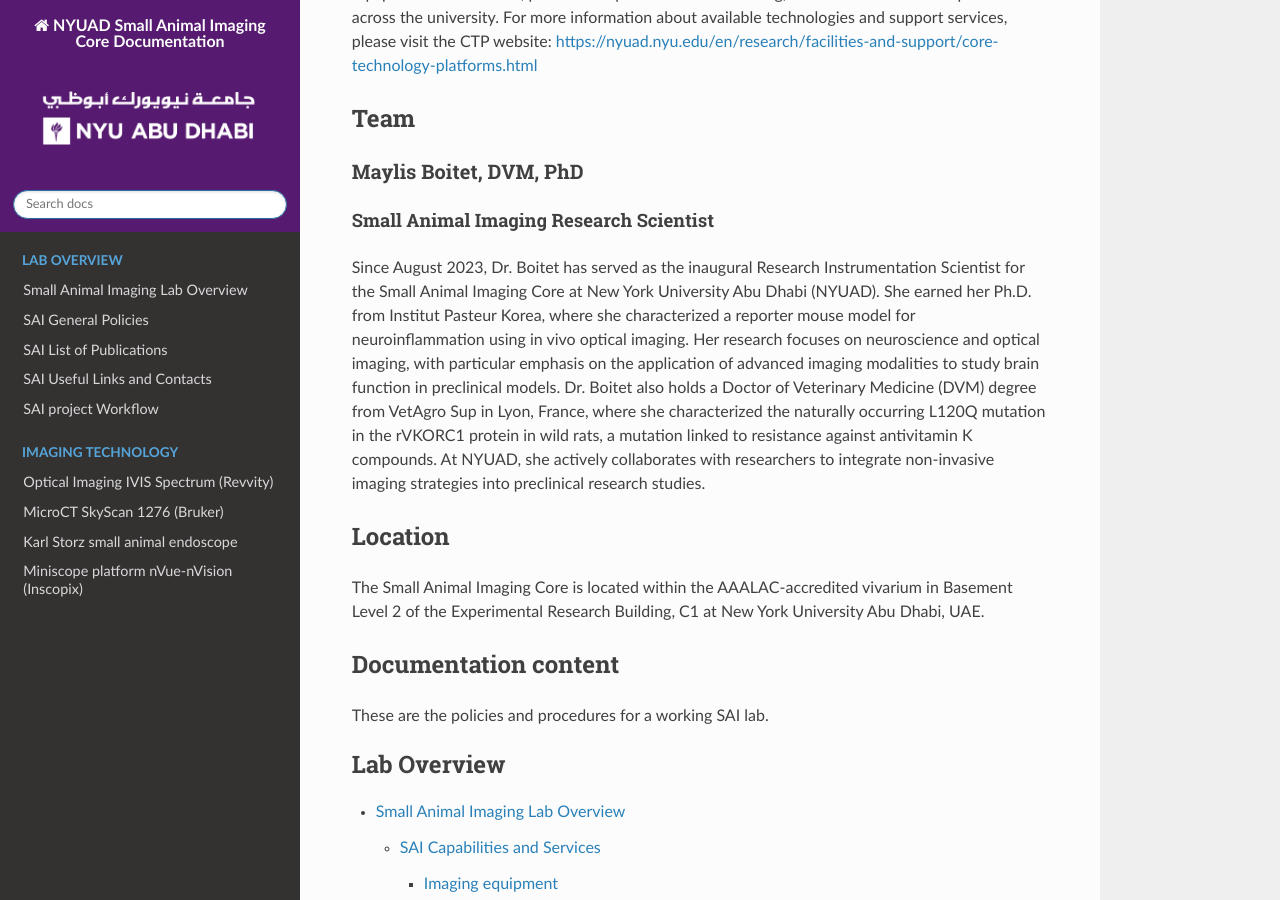
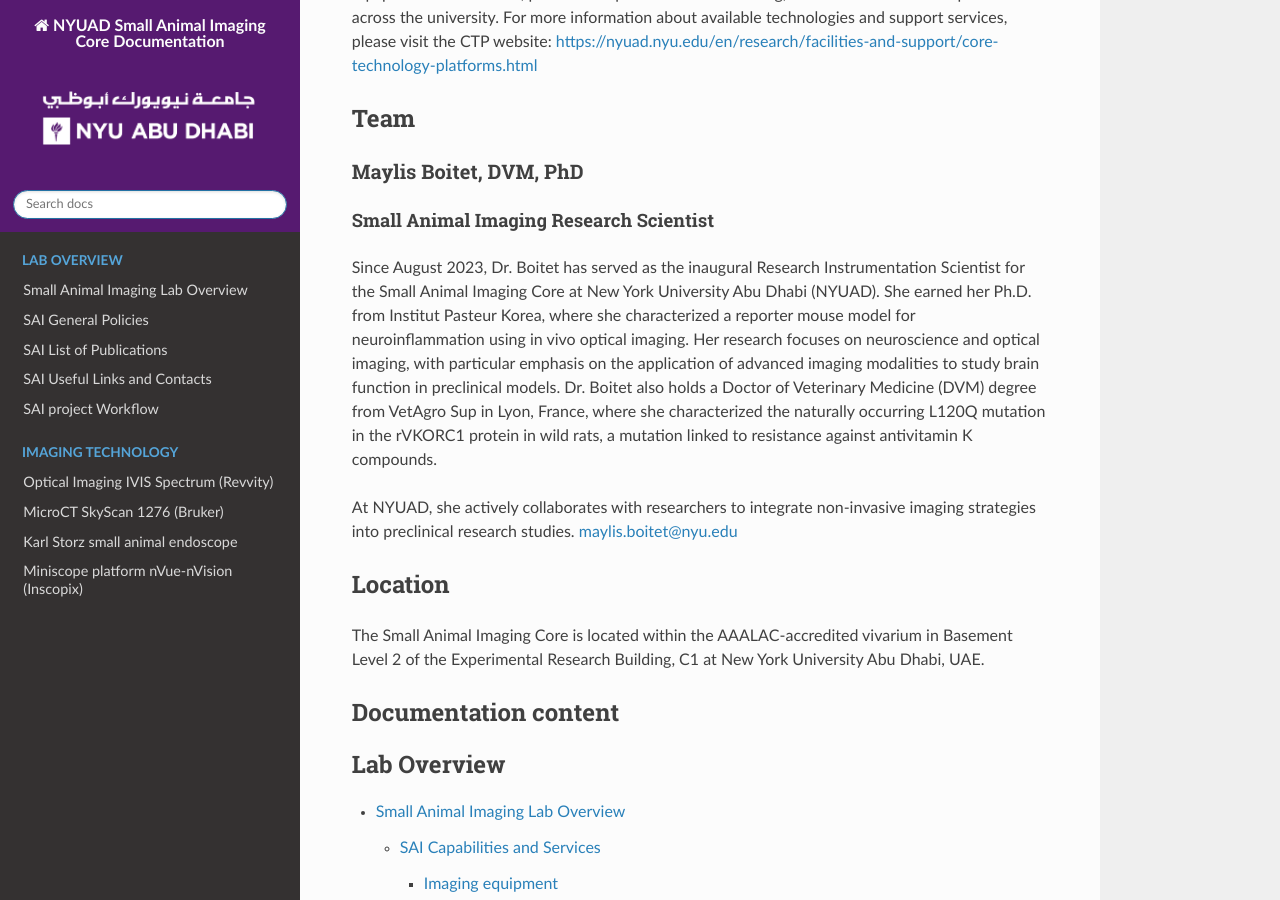
Before and after one commit to BioMedicalImaging-Core-NYUAD/smallanimalimaging-lab-documentation, a Sphinx documentation site: the page built from docs/source/index.rst, in a window 1280 px wide and 900 px high, scrolled down 274 px. Built offline with Sphinx 7.4.7 and the Read the Docs theme 3.1.0, drawn with Linux system fonts in a browser that asks for light colours.

```diff
--- a/docs/source/index.rst
+++ b/docs/source/index.rst
@@ -23,7 +23,9 @@
 models. Dr. Boitet also holds a Doctor of Veterinary Medicine (DVM) degree from VetAgro Sup in Lyon, France, where she
 characterized the naturally occurring L120Q mutation in the rVKORC1 protein in wild rats, a mutation linked to resistance
 against antivitamin K compounds.
+
 At NYUAD, she actively collaborates with researchers to integrate non-invasive imaging strategies into preclinical research studies.
+`maylis.boitet@nyu.edu <mailto:maylis.boitet@nyu.edu>`_
 
 Location
 ********
@@ -32,7 +34,6 @@
 
 Documentation content
 *********************
-These are the policies and procedures for a working SAI lab.
 
 .. toctree::
     :caption: Lab Overview
```
